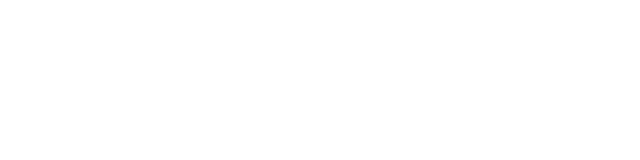
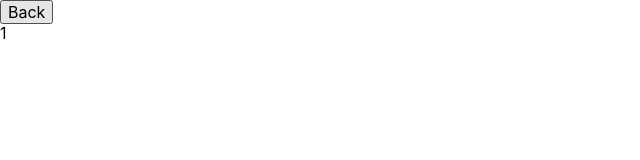
Before and after one commit to aliuwd927/rest-countries-api, a React (Create React App) app: page /country_borders/1 in a window 1280 px wide. Before the commit this address had no page. Shown: the top 160 px of the page, without its empty margins (0-640 px from the left). Built offline with nearby package versions, Linux system fonts and the light colour scheme.

Commit message:
Route Country Border

```diff
--- a/src/App.tsx
+++ b/src/App.tsx
@@ -2,6 +2,7 @@
 import Home from "./home";
 import { Routes, Route } from "react-router-dom";
 import CountryDetails from "./components/country_details/countryDetails";
+import CountryBorder from "./components/country_details/countryBorder";
 
 function App() {
   return (
@@ -11,6 +12,7 @@
         path="/country_details/:nameOfCountry"
         element={<CountryDetails />}
       />
+      <Route path="/country_borders/:cca3" element={<CountryBorder />}></Route>
     </Routes>
   );
 }
--- /dev/null
+++ b/src/components/country_details/countryBorder.tsx
@@ -0,0 +1,17 @@
+import { useParams, Link } from "react-router-dom";
+import { Root } from "../world/worldinterface";
+
+export default function CountryBorder() {
+  const { cca3 } = useParams();
+  const API_URL = `https://restcountries.com/v3.1/alpha/${cca3}`;
+  console.log(cca3);
+  return (
+    <div>
+      {/* <Link to={"/country_details/:nameOfCountry"}> */}
+      <Link to={"/"}>
+        <button>Back</button>
+      </Link>
+      <div>{cca3}</div>
+    </div>
+  );
+}
--- a/src/components/country_details/countryDetails.tsx
+++ b/src/components/country_details/countryDetails.tsx
@@ -18,7 +18,7 @@
     let countryResponse: Root = await response.json();
     setCountryAPIDetails(countryResponse);
   }
-  console.log(countryAPIDetails);
+  //console.log(countryAPIDetails);
   return (
     <div>
       {countryAPIDetails?.map((element) => {
@@ -65,7 +65,13 @@
             <div>
               Border:
               {element.borders?.map((border) => {
-                return <div>{border}</div>;
+                return (
+                  <div>
+                    <Link to={`/country_borders/${border}`}>
+                      <button>{border}</button>
+                    </Link>
+                  </div>
+                );
               })}
             </div>
           </div>
```
